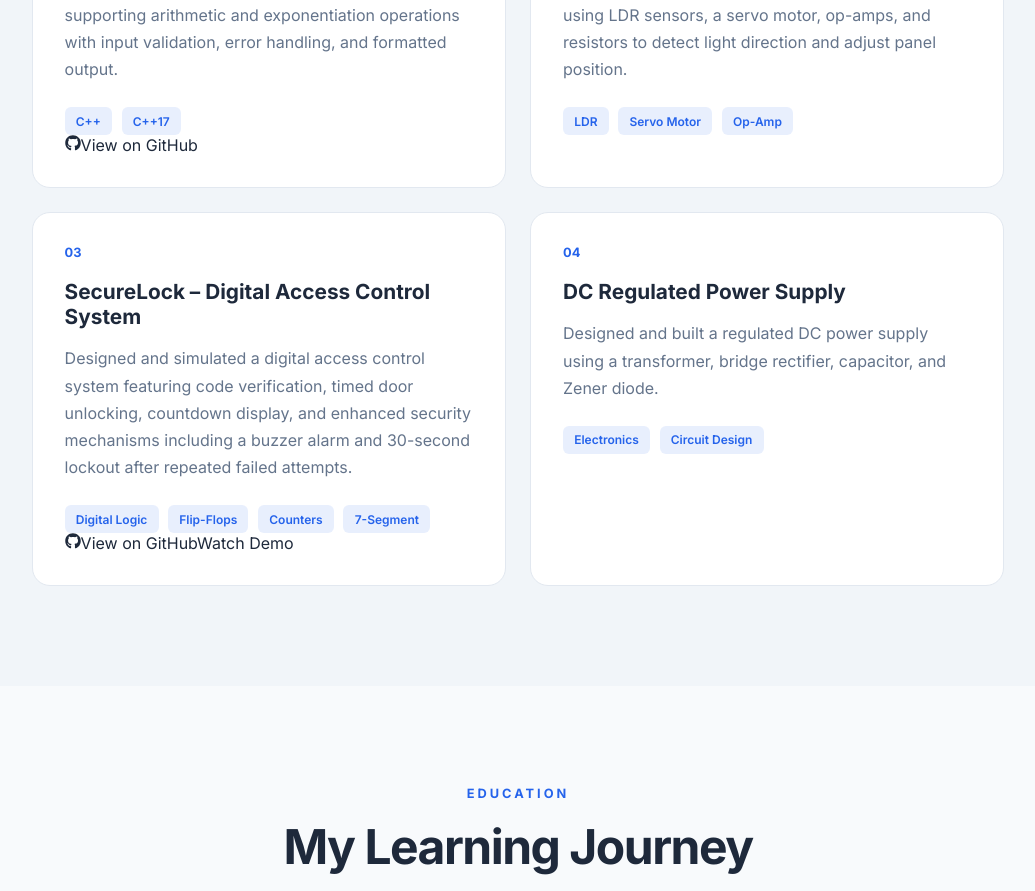
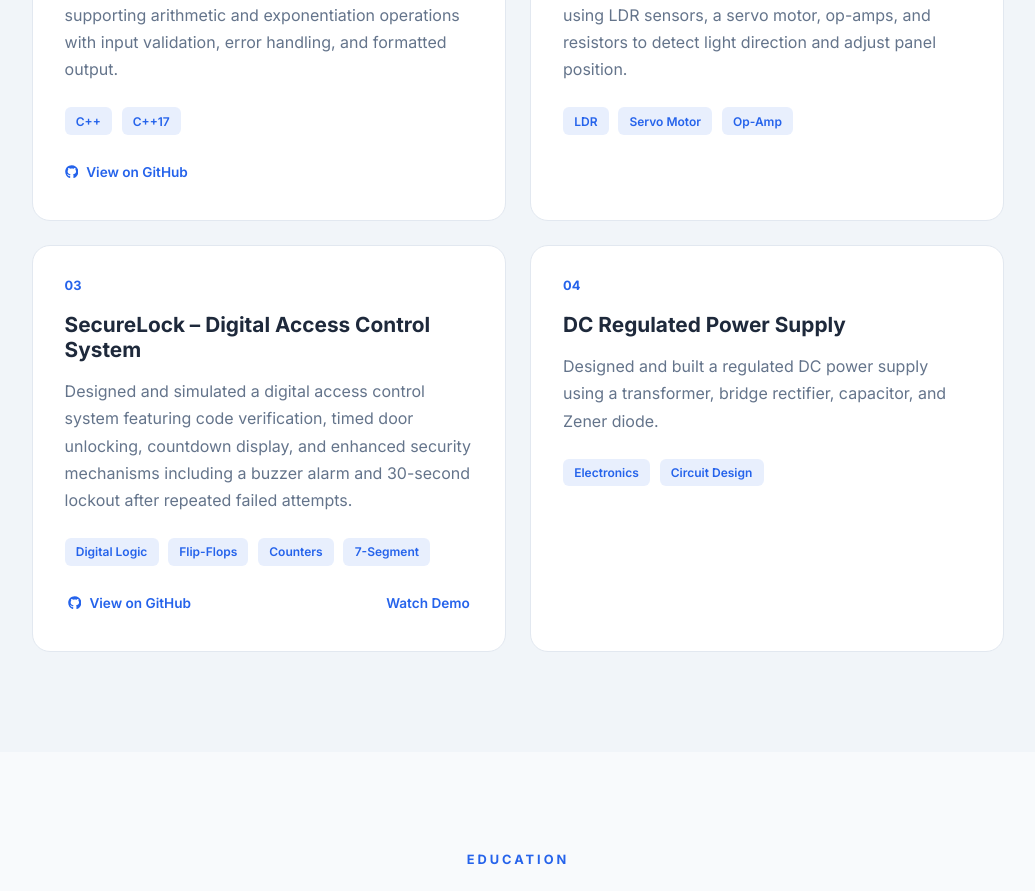
Before and after one commit to ahmedmaher-cse/ahmed-portfolio, a React (Vite) app: page / in a window 1280 px wide. Shown: the part 3440-4331 px from the top of the page, without its empty margins (122-1157 px from the left). Built offline with nearby package versions, Linux system fonts and the light colour scheme.

Commit message:
Add project links styling for Calculator and SecureLock sections

```diff
--- a/src/App.css
+++ b/src/App.css
@@ -711,3 +711,45 @@ footer {
     flex-direction: column;
   }
 }
+/* PROJECT LINKS */
+
+.project-links {
+  display: flex;
+  align-items: center;
+  margin-top: 1.5rem;
+}
+
+.project-link {
+  display: inline-flex;
+  align-items: center;
+  gap: 0.5rem;
+  color: var(--primary);
+  font-size: 0.85rem;
+  font-weight: 600;
+  transition: 0.25s ease;
+}
+
+.project-link:hover {
+  color: var(--primary-dark);
+  transform: translateY(-2px);
+}
+
+/* Calculator */
+.calculator-links {
+  margin-top: 1.8rem;
+  padding-bottom: 0.5rem;
+}
+
+/* SecureLock */
+.securelock-links {
+  width: 100%;
+  justify-content: space-between;
+  margin-top: 1.8rem;
+  padding: 0 0.2rem 0.5rem;
+}
+
+@media (max-width: 768px) {
+  .securelock-links {
+    gap: 1rem;
+  }
+}
--- a/src/App.jsx
+++ b/src/App.jsx
@@ -315,7 +315,7 @@ function App() {
                 <span>C++17</span>
               </div>
 
-              <div className="project-links">
+              <div className="project-links calculator-links">
                 <a
                   href="https://github.com/ahmedmaher-cse/cpp-command-line-calculator"
                   target="_blank"
@@ -365,7 +365,7 @@ function App() {
                 <span>7-Segment</span>
               </div>
 
-              <div className="project-links">
+              <div className="project-links securelock-links">
                 <a
                   href="https://github.com/ahmedmaher-cse/SecureLock-Digital-Access-Control-System"
                   target="_blank"
```
